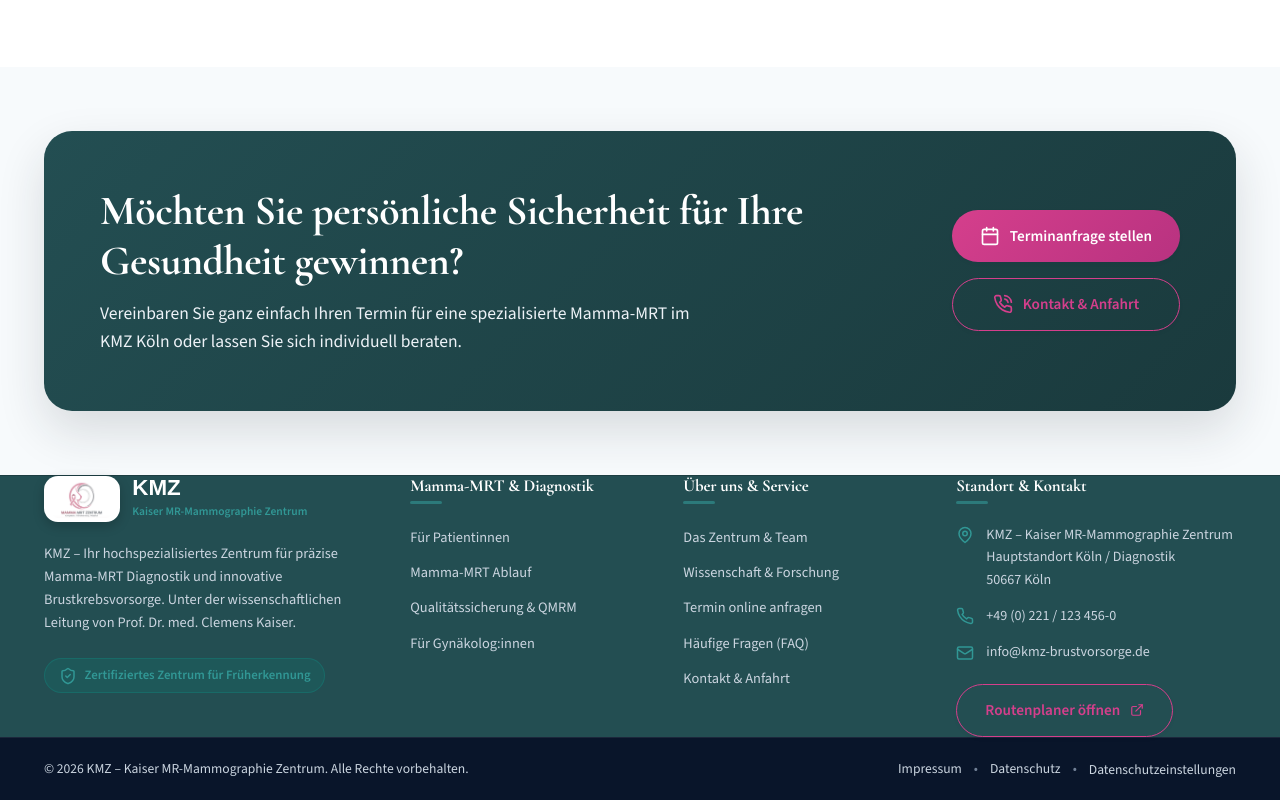
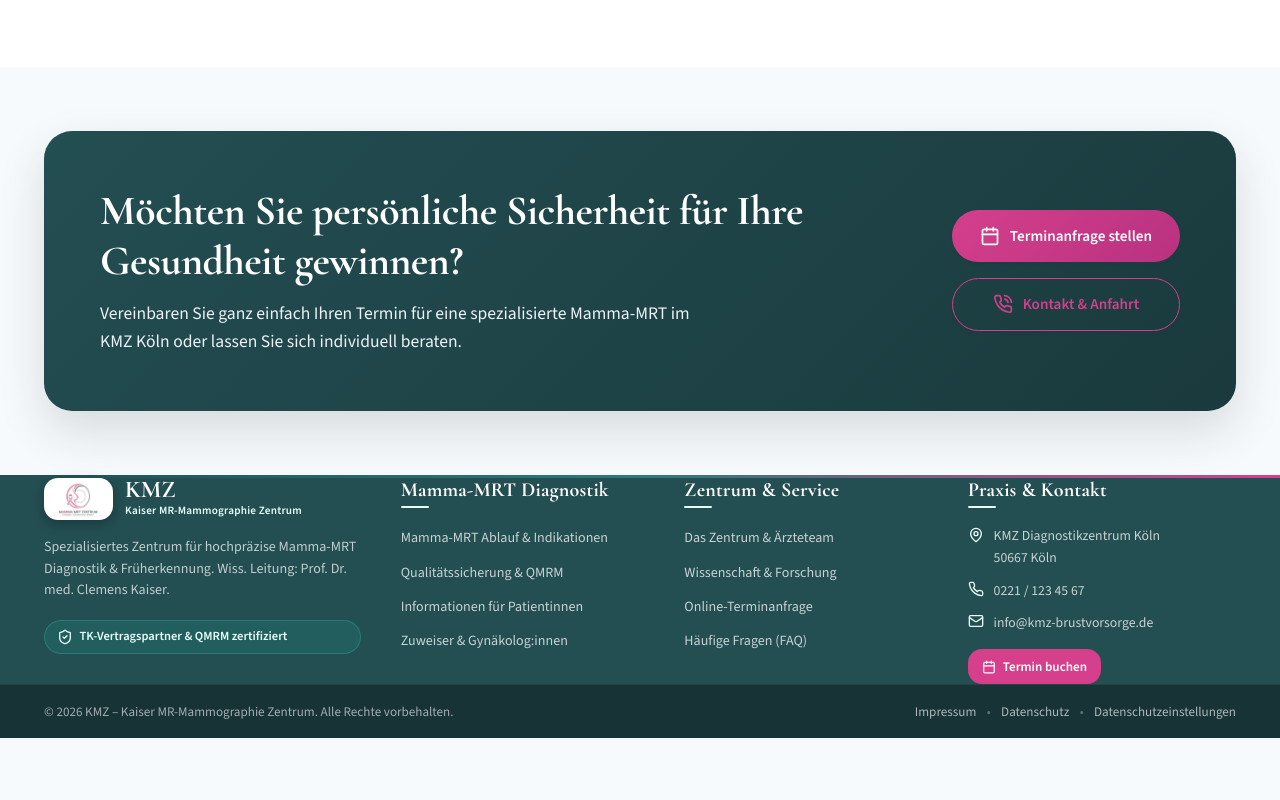
Before and after one commit to kaisercgn-lab/KMZ, a React (Vite) app: page /#/ in a window 1280 px wide. Shown: the part 3166-3966 px from the top of the page. After the commit the page ends 3904 px from the top, so only its background shows below. Built offline with nearby package versions, Linux system fonts and the light colour scheme.

Commit message:
style: cleanup footer with modern dark teal theme, Cormorant Garamond typography and clean layout

```diff
--- a/src/components/Footer.css
+++ b/src/components/Footer.css
@@ -1,17 +1,23 @@
 .footer-root {
-  background: var(--primary-900);
-  color: var(--neutral-300);
+  background: var(--teal-dark, #0d212d);
+  color: rgba(255, 255, 255, 0.85);
   margin-top: auto;
-  border-top: 1px solid var(--primary-800);
+  position: relative;
+  font-family: 'Source Sans 3', sans-serif;
+}
+
+.footer-accent-line {
+  height: 3px;
+  background: linear-gradient(90deg, var(--teal-dark, #0d212d) 0%, var(--teal, #0d9488) 50%, var(--accent, #d53f8c) 100%);
 }
 
 .footer-top {
-  padding: 4.5rem 1.5rem 3.5rem 1.5rem;
+  padding: 3.5rem 1.5rem 2.5rem 1.5rem;
 }
 
 .footer-grid {
   display: grid;
-  grid-template-columns: 1.4fr 1fr 1fr 1.2fr;
+  grid-template-columns: 1.3fr 1fr 1fr 1.1fr;
   gap: 2.5rem;
 }
 
@@ -20,61 +26,79 @@
   align-items: center;
   gap: 0.75rem;
   text-decoration: none;
-  margin-bottom: 1.25rem;
+  margin-bottom: 1rem;
 }
 
 .footer-logo-img {
-  height: 46px;
+  height: 42px;
   width: auto;
   object-fit: contain;
   background: #ffffff;
-  padding: 4px 8px;
-  border-radius: var(--radius-md);
-  box-shadow: 0 4px 12px rgba(0, 0, 0, 0.2);
+  padding: 3px 6px;
+  border-radius: var(--radius-md, 6px);
+  box-shadow: 0 4px 12px rgba(0, 0, 0, 0.25);
+}
+
+.footer-logo-text {
+  display: flex;
+  flex-direction: column;
 }
 
 .footer-logo-title {
-  font-family: 'Outfit', sans-serif;
-  font-size: 1.4rem;
-  font-weight: 800;
-  color: var(--white);
+  font-family: 'Cormorant Garamond', serif;
+  font-size: 1.5rem;
+  font-weight: 700;
+  color: #ffffff;
   line-height: 1;
 }
 
 .footer-logo-sub {
-  display: block;
-  font-size: 0.72rem;
-  color: var(--teal-500);
+  font-size: 0.7rem;
+  color: var(--teal-light, #2dd4bf);
+  font-weight: 600;
+  letter-spacing: 0.02em;
+}
+
+.footer-desc {
+  font-size: 0.88rem;
+  line-height: 1.55;
+  color: rgba(255, 255, 255, 0.72);
+  margin-bottom: 1.2rem;
+}
+
+.footer-badges {
+  display: flex;
+  flex-direction: column;
+  gap: 0.5rem;
+}
+
+.footer-badge-item {
+  display: inline-flex;
+  align-items: center;
+  gap: 0.4rem;
+  padding: 0.35rem 0.75rem;
+  background: rgba(45, 212, 191, 0.12);
+  border: 1px solid rgba(45, 212, 191, 0.25);
+  border-radius: var(--radius-full, 9999px);
+  font-size: 0.78rem;
+  color: var(--teal-light, #2dd4bf);
   font-weight: 600;
 }
 
-.footer-desc {
-  font-size: 0.9rem;
-  line-height: 1.6;
-  color: var(--neutral-300);
-  margin-bottom: 1.5rem;
-}
-
-.footer-certification {
-  display: inline-flex;
-  align-items: center;
-  gap: 0.5rem;
-  padding: 0.4rem 0.85rem;
-  background: rgba(13, 148, 136, 0.15);
-  border: 1px solid rgba(13, 148, 136, 0.3);
-  border-radius: var(--radius-full);
-  font-size: 0.8rem;
-  color: var(--teal-500);
-  font-weight: 600;
+.badge-icon {
+  color: var(--teal-light, #2dd4bf);
+  flex-shrink: 0;
 }
 
 .footer-heading {
-  color: var(--white);
-  font-size: 1.05rem;
+  color: #ffffff;
+  font-family: 'Cormorant Garamond', serif;
+  font-size: 1.25rem;
   font-weight: 700;
-  margin-bottom: 1.25rem;
+  margin-bottom: 1rem;
   position: relative;
-  padding-bottom: 0.5rem;
+  padding-bottom: 0.4rem;
+  letter-spacing: 0.01em;
 }
 
 .footer-heading::after {
@@ -82,70 +106,99 @@
   position: absolute;
   bottom: 0;
   left: 0;
-  width: 32px;
-  height: 3px;
-  background: var(--teal-600);
-  border-radius: 2px;
+  width: 28px;
+  height: 2px;
+  background: var(--teal-light, #2dd4bf);
+  border-radius: 1px;
 }
 
 .footer-links {
   list-style: none;
+  padding: 0;
+  margin: 0;
   display: flex;
   flex-direction: column;
-  gap: 0.6rem;
+  gap: 0.55rem;
 }
 
 .footer-links a {
-  color: var(--neutral-300);
-  font-size: 0.9rem;
-  transition: var(--transition);
+  color: rgba(255, 255, 255, 0.75);
+  font-size: 0.88rem;
+  text-decoration: none;
+  transition: all 0.2s ease;
+  display: inline-block;
 }
 
 .footer-links a:hover {
-  color: var(--teal-500);
-  transform: translateX(4px);
+  color: #ffffff;
+  transform: translateX(3px);
 }
 
 .contact-list {
   list-style: none;
+  padding: 0;
+  margin: 0 0 1rem 0;
   display: flex;
   flex-direction: column;
-  gap: 0.85rem;
-  margin-bottom: 1.25rem;
+  gap: 0.65rem;
 }
 
 .contact-list li {
   display: flex;
   align-items: flex-start;
-  gap: 0.75rem;
-  font-size: 0.88rem;
-  color: var(--neutral-300);
+  gap: 0.6rem;
+  font-size: 0.86rem;
+  color: rgba(255, 255, 255, 0.75);
 }
 
 .contact-icon {
-  color: var(--teal-500);
+  color: var(--teal-light, #2dd4bf);
   margin-top: 0.15rem;
   flex-shrink: 0;
 }
 
-.footer-map-btn {
-  border-color: rgba(255, 255, 255, 0.2);
-  color: var(--white);
-  font-size: 0.85rem;
-  padding: 0.5rem 1rem;
+.contact-link {
+  color: rgba(255, 255, 255, 0.75);
+  text-decoration: none;
+  transition: color 0.2s ease;
 }
 
-.footer-map-btn:hover {
-  background: rgba(255, 255, 255, 0.1);
-  border-color: var(--white);
-  color: var(--white);
+.contact-link:hover {
+  color: var(--teal-light, #2dd4bf);
+}
+
+.footer-cta-row {
+  margin-top: 0.5rem;
+}
+
+.footer-btn {
+  display: inline-flex;
+  align-items: center;
+  gap: 0.4rem;
+  font-size: 0.82rem;
+  font-weight: 600;
+  padding: 0.45rem 0.9rem;
+  border-radius: var(--radius-md, 6px);
+  text-decoration: none;
+  transition: all 0.2s ease;
+}
+
+.footer-btn-primary {
+  background: var(--accent, #d53f8c);
+  color: #ffffff;
+}
+
+.footer-btn-primary:hover {
+  background: #b83280;
+  transform: translateY(-1px);
 }
 
 .footer-bottom {
-  background: hsl(218, 65%, 10%);
-  padding: 1.25rem 0;
+  background: rgba(0, 0, 0, 0.35);
+  padding: 1rem 0;
   border-top: 1px solid rgba(255, 255, 255, 0.08);
-  font-size: 0.85rem;
+  font-size: 0.82rem;
+  color: rgba(255, 255, 255, 0.6);
 }
 
 .footer-bottom-inner {
@@ -159,25 +212,27 @@
 .legal-links {
   display: flex;
   align-items: center;
-  gap: 0.75rem;
+  gap: 0.65rem;
 }
 
 .legal-links a {
-  color: var(--neutral-300);
+  color: rgba(255, 255, 255, 0.65);
+  text-decoration: none;
+  transition: color 0.2s ease;
 }
 
 .legal-links a:hover {
-  color: var(--teal-500);
+  color: #ffffff;
 }
 
 .dot {
-  color: var(--neutral-600);
+  color: rgba(255, 255, 255, 0.3);
 }
 
 .cookie-settings-btn {
   background: none;
   border: none;
-  color: var(--neutral-300);
+  color: rgba(255, 255, 255, 0.65);
   cursor: pointer;
   font-size: inherit;
   font-family: inherit;
@@ -185,19 +240,21 @@
 }
 
 .cookie-settings-btn:hover {
-  color: var(--teal-500);
+  color: #ffffff;
   text-decoration: underline;
 }
 
 @media (max-width: 992px) {
   .footer-grid {
     grid-template-columns: repeat(2, 1fr);
+    gap: 2rem;
   }
 }
 
 @media (max-width: 640px) {
   .footer-grid {
     grid-template-columns: 1fr;
+    gap: 1.75rem;
   }
   .footer-bottom-inner {
     flex-direction: column;
--- a/src/components/Footer.tsx
+++ b/src/components/Footer.tsx
@@ -1,80 +1,79 @@
 import React from 'react';
 import { Link } from 'react-router-dom';
-import { HeartPulse, MapPin, Phone, Mail, ExternalLink, ShieldCheck } from 'lucide-react';
+import { MapPin, Phone, Mail, ExternalLink, ShieldCheck, Calendar } from 'lucide-react';
 import './Footer.css';
 
 export const Footer: React.FC = () => {
   return (
     <footer className="footer-root">
+      <div className="footer-accent-line" />
       <div className="container footer-top">
         <div className="footer-grid">
-          {/* Col 1: About */}
+          {/* Col 1: Brand & Certification */}
           <div className="footer-col brand-col">
             <Link to="/" className="footer-logo">
-              <img src="./logo.png" alt="Mamma MRT Zentrum" className="footer-logo-img" />
-              <div>
+              <img src="./logo.png" alt="KMZ Mamma MRT Zentrum" className="footer-logo-img" />
+              <div className="footer-logo-text">
                 <span className="footer-logo-title">KMZ</span>
                 <span className="footer-logo-sub">Kaiser MR-Mammographie Zentrum</span>
               </div>
             </Link>
             <p className="footer-desc">
-              KMZ – Ihr hochspezialisiertes Zentrum für präzise Mamma-MRT Diagnostik und innovative Brustkrebsvorsorge. Unter der wissenschaftlichen Leitung von Prof. Dr. med. Clemens Kaiser.
+              Spezialisiertes Zentrum für hochpräzise Mamma-MRT Diagnostik &amp; Früherkennung. Wiss. Leitung: Prof. Dr. med. Clemens Kaiser.
             </p>
-            <div className="footer-certification">
-              <ShieldCheck size={18} className="cert-icon" />
-              <span>Zertifiziertes Zentrum für Früherkennung</span>
+            <div className="footer-badges">
+              <div className="footer-badge-item">
+                <ShieldCheck size={16} className="badge-icon" />
+                <span>TK-Vertragspartner &amp; QMRM zertifiziert</span>
+              </div>
             </div>
           </div>
 
-          {/* Col 2: Navigation Mamma-MRT */}
+          {/* Col 2: Diagnostik & Mamma-MRT */}
           <div className="footer-col">
-            <h4 className="footer-heading">Mamma-MRT & Diagnostik</h4>
+            <h4 className="footer-heading">Mamma-MRT Diagnostik</h4>
             <ul className="footer-links">
-              <li><Link to="/brustkrebsvorsorge">Für Patientinnen</Link></li>
-              <li><Link to="/MR-Mammographie">Mamma-MRT Ablauf</Link></li>
-              <li><Link to="/qualitaetssicherung">Qualitätssicherung & QMRM</Link></li>
-              <li><Link to="/fuer-gynaekolog-innen">Für Gynäkolog:innen</Link></li>
+              <li><Link to="/MR-Mammographie">Mamma-MRT Ablauf &amp; Indikationen</Link></li>
+              <li><Link to="/qualitaetssicherung">Qualitätssicherung &amp; QMRM</Link></li>
+              <li><Link to="/brustkrebsvorsorge">Informationen für Patientinnen</Link></li>
+              <li><Link to="/fuer-gynaekolog-innen">Zuweiser &amp; Gynäkolog:innen</Link></li>
             </ul>
           </div>
 
-          {/* Col 3: Über uns & Service */}
+          {/* Col 3: Zentrum & Service */}
           <div className="footer-col">
-            <h4 className="footer-heading">Über uns & Service</h4>
+            <h4 className="footer-heading">Zentrum &amp; Service</h4>
             <ul className="footer-links">
-              <li><Link to="/ueber-uns">Das Zentrum & Team</Link></li>
-              <li><Link to="/wissenschaft-forschung">Wissenschaft & Forschung</Link></li>
-              <li><Link to="/terminanfrage">Termin online anfragen</Link></li>
+              <li><Link to="/ueber-uns">Das Zentrum &amp; Ärzteteam</Link></li>
+              <li><Link to="/wissenschaft-forschung">Wissenschaft &amp; Forschung</Link></li>
+              <li><Link to="/terminanfrage">Online-Terminanfrage</Link></li>
               <li><Link to="/faqs">Häufige Fragen (FAQ)</Link></li>
-              <li><Link to="/kontakt">Kontakt & Anfahrt</Link></li>
             </ul>
           </div>
 
-          {/* Col 4: Contact & Location */}
+          {/* Col 4: Praxis & Kontakt */}
           <div className="footer-col contact-col">
-            <h4 className="footer-heading">Standort & Kontakt</h4>
+            <h4 className="footer-heading">Praxis &amp; Kontakt</h4>
             <ul className="contact-list">
               <li>
-                <MapPin size={18} className="contact-icon" />
-                <span>KMZ – Kaiser MR-Mammographie Zentrum<br />Hauptstandort Köln / Diagnostik<br />50667 Köln</span>
+                <MapPin size={16} className="contact-icon" />
+                <span>KMZ Diagnostikzentrum Köln<br />50667 Köln</span>
               </li>
               <li>
-                <Phone size={18} className="contact-icon" />
-                <span>+49 (0) 221 / 123 456-0</span>
+                <Phone size={16} className="contact-icon" />
+                <a href="tel:02211234567" className="contact-link">0221 / 123 45 67</a>
               </li>
               <li>
-                <Mail size={18} className="contact-icon" />
-                <span>info@kmz-brustvorsorge.de</span>
+                <Mail size={16} className="contact-icon" />
+                <a href="mailto:info@kmz-brustvorsorge.de" className="contact-link">info@kmz-brustvorsorge.de</a>
               </li>
             </ul>
-            <a
-              href="https://maps.google.com"
-              target="_blank"
-              rel="noopener noreferrer"
-              className="btn btn-outline footer-map-btn"
-            >
-              <span>Routenplaner öffnen</span>
-              <ExternalLink size={14} />
-            </a>
+            <div className="footer-cta-row">
+              <Link to="/terminanfrage" className="footer-btn footer-btn-primary">
+                <Calendar size={14} />
+                <span>Termin buchen</span>
+              </Link>
+            </div>
           </div>
         </div>
       </div>
```
